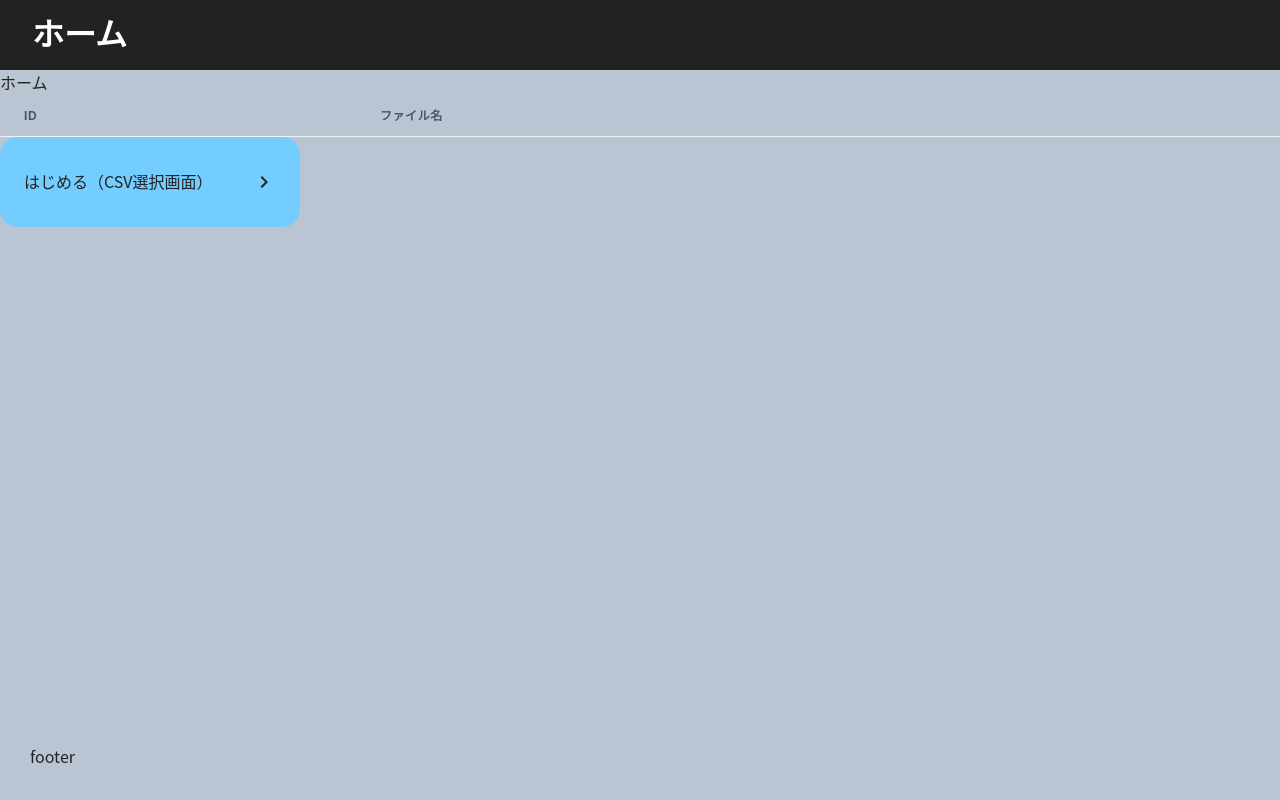
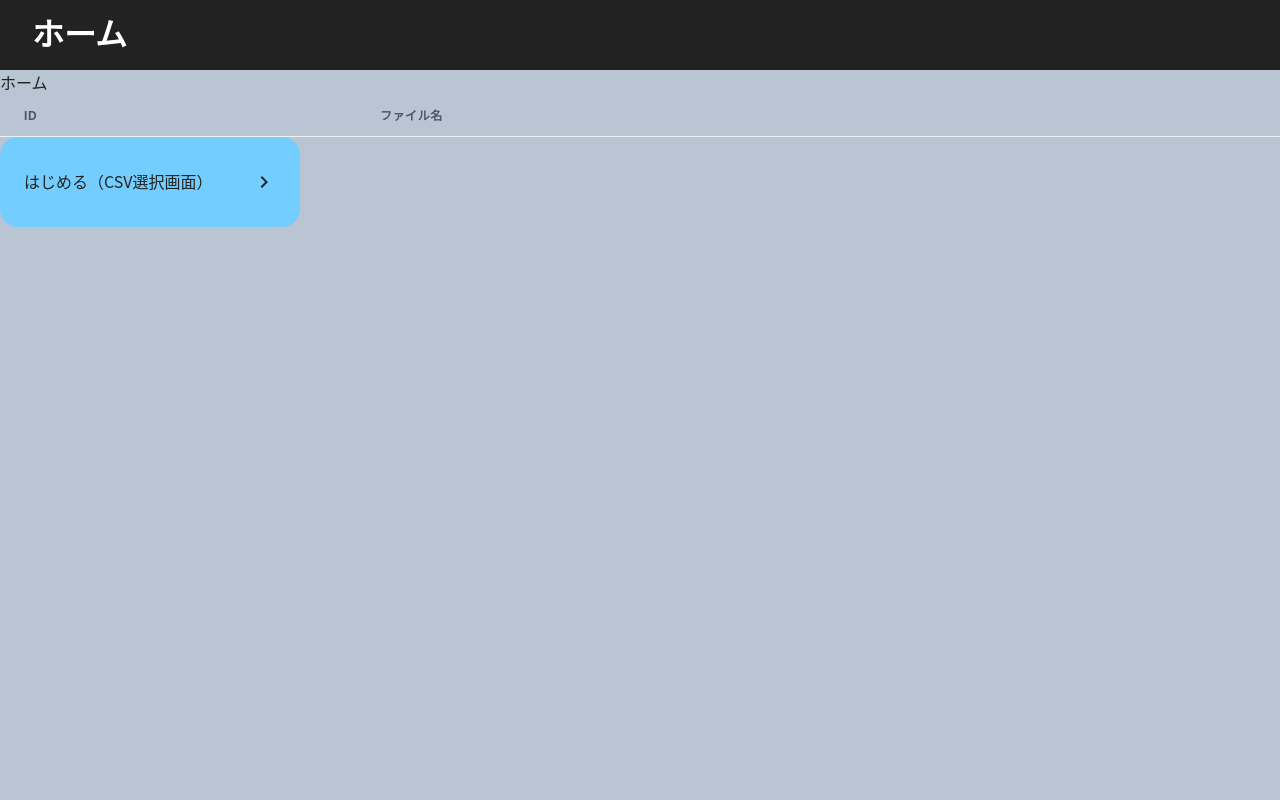
Before and after one commit to codeforjapan/OpenDataTools, a React (Create React App) app in the folder webclient/: page / in a window 1280 px wide. Built offline with nearby package versions, Linux system fonts and the light colour scheme.

Commit message:
footerを削除

```diff
--- a/webclient/src/components/Layout/MainLayout.tsx
+++ b/webclient/src/components/Layout/MainLayout.tsx
@@ -10,10 +10,6 @@ const wrapperStyle = css`
   background-color: var(--chakra-colors-body-bg);
 `;
 
-const footerStyle = css`
-  padding: 30px;
-`;
-
 type MainLayoutProps = {
   children: React.ReactNode;
 };
@@ -22,9 +18,6 @@ export const MainLayout = ({ children }: MainLayoutProps) => {
   return (
     <div css={wrapperStyle}>
       <main>{children}</main>
-      <footer css={footerStyle}>
-        <div>footer</div>
-      </footer>
     </div>
   );
 };
```
